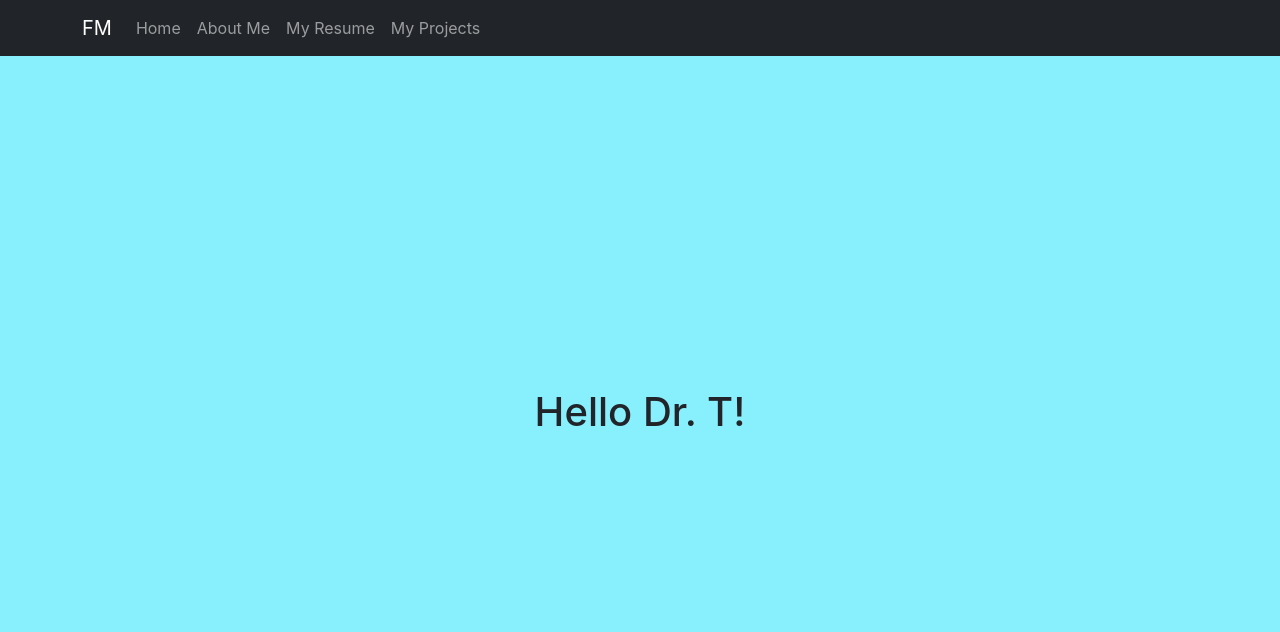
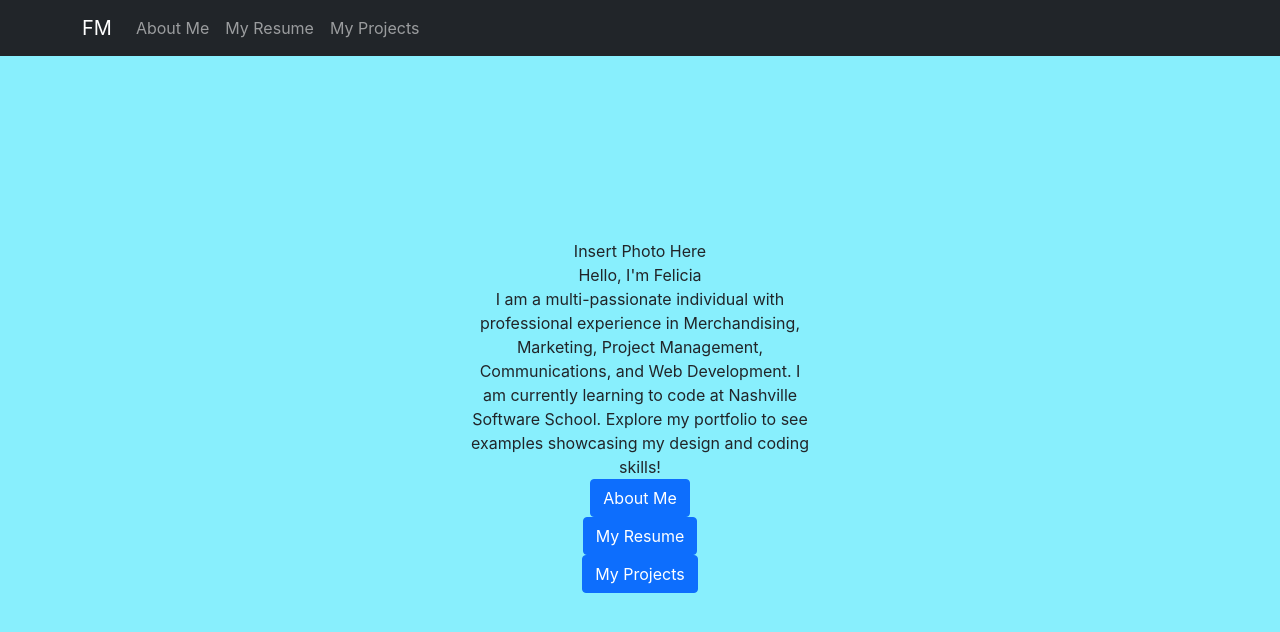
Before and after one commit to fmings/Portfolio-Felicia-Mings, a Next.js app: page / in a window 1280 px wide. Shown: the top 632 px of the page. Built offline with nearby package versions, Linux system fonts and the light colour scheme.

Commit message:
added home page content

```diff
--- a/components/HomeAboutMeCard.js
+++ b/components/HomeAboutMeCard.js
@@ -1,9 +1,22 @@
+import Link from 'next/link';
 import React from 'react';
+import { Button } from 'react-bootstrap';
 
 export default function HomeAboutMeCard() {
   return (
-    <div>
-      Home Page About Me
+    <div className="homepage-wrapper">
+      <div className="about-me-intro-block">
+        <div className="headshot-photo">Insert Photo Here</div>
+        <div className="intro-headline">Hello, I&apos;m Felicia</div>
+        <div className="about-me-intro">
+          I am a multi-passionate individual with professional experience in Merchandising, Marketing, Project Management, Communications, and Web Development. I am currently learning to code at Nashville Software School. Explore my portfolio to see examples showcasing my design and coding skills!
+        </div>
+      </div>
+      <div className="navigation-blocks" />
+      <div className="navigation-block-button"><Link passHref href="/aboutme"><Button>About Me</Button></Link></div>
+      <div className="navigation-block-button"><Link passHref href="/myresume"><Button>My Resume</Button></Link></div>
+      <div className="navigation-block-button"><Link pssHref href="myprojects"><Button>My Projects</Button></Link></div>
     </div>
+
   );
 }
--- a/components/NoAuthNavBar.js
+++ b/components/NoAuthNavBar.js
@@ -16,9 +16,6 @@ export default function NoAuthNavBar() {
         <Navbar.Collapse id="responsive-navbar-nav">
           <Nav className="me-auto">
             {/* CLOSE NAVBAR ON LINK SELECTION: https://stackoverflow.com/questions/72813635/collapse-on-select-react-bootstrap-navbar-with-nextjs-not-working */}
-            <Link passHref href="/">
-              <Nav.Link>Home</Nav.Link>
-            </Link>
             <Link passHref href="/aboutme">
               <Nav.Link>About Me</Nav.Link>
             </Link>
--- a/pages/index.js
+++ b/pages/index.js
@@ -2,10 +2,12 @@
 // import { signOut } from '../utils/auth'; // TODO: COMMENT IN FOR AUTH
 // import { useAuth } from '../utils/context/authContext'; // TODO: COMMENT IN FOR AUTH
 
+import HomeAboutMeCard from '../components/HomeAboutMeCard';
+
 function Home() {
   // const { user } = useAuth(); // TODO: COMMENT IN FOR AUTH
 
-  const user = { displayName: 'Dr. T' }; // TODO: COMMENT OUT FOR AUTH
+  // const user = { displayName: 'Dr. T' }; // TODO: COMMENT OUT FOR AUTH
   return (
     <div
       className="text-center d-flex flex-column justify-content-center align-content-center"
@@ -16,7 +18,7 @@ function Home() {
         margin: '0 auto',
       }}
     >
-      <h1>Hello {user.displayName}! </h1>
+      <HomeAboutMeCard />
     </div>
   );
 }
```
Also changed, not shown: utils/data/projectData.json (added, +6 -0 lines).
